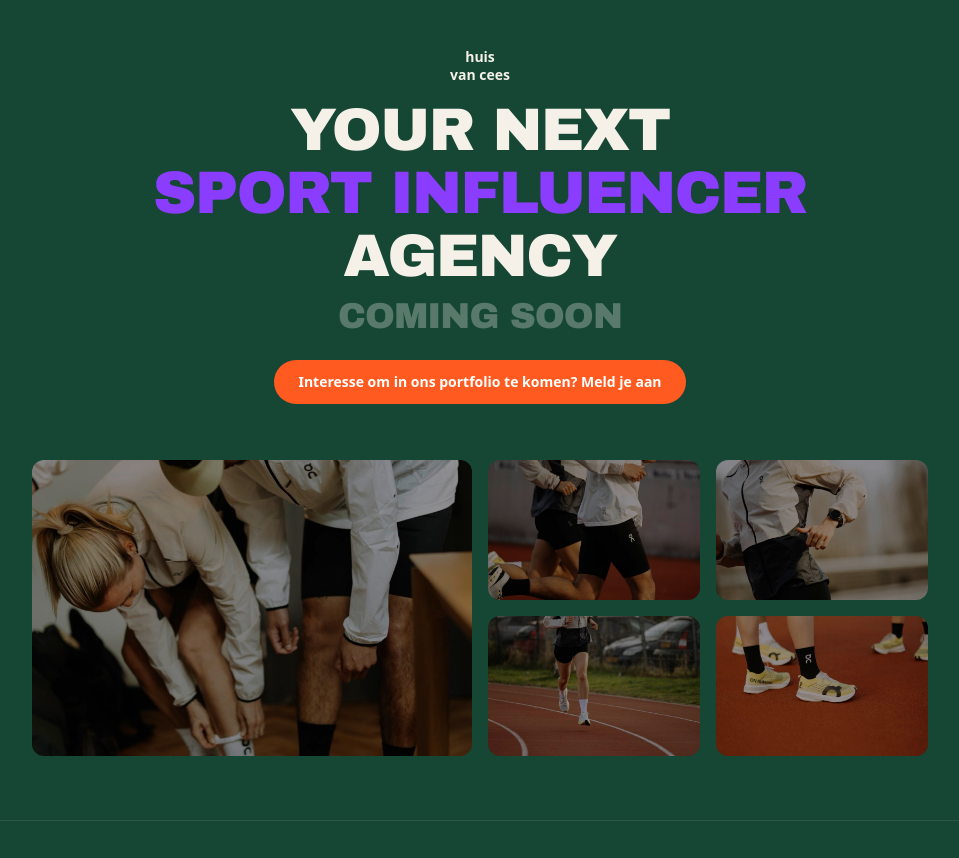
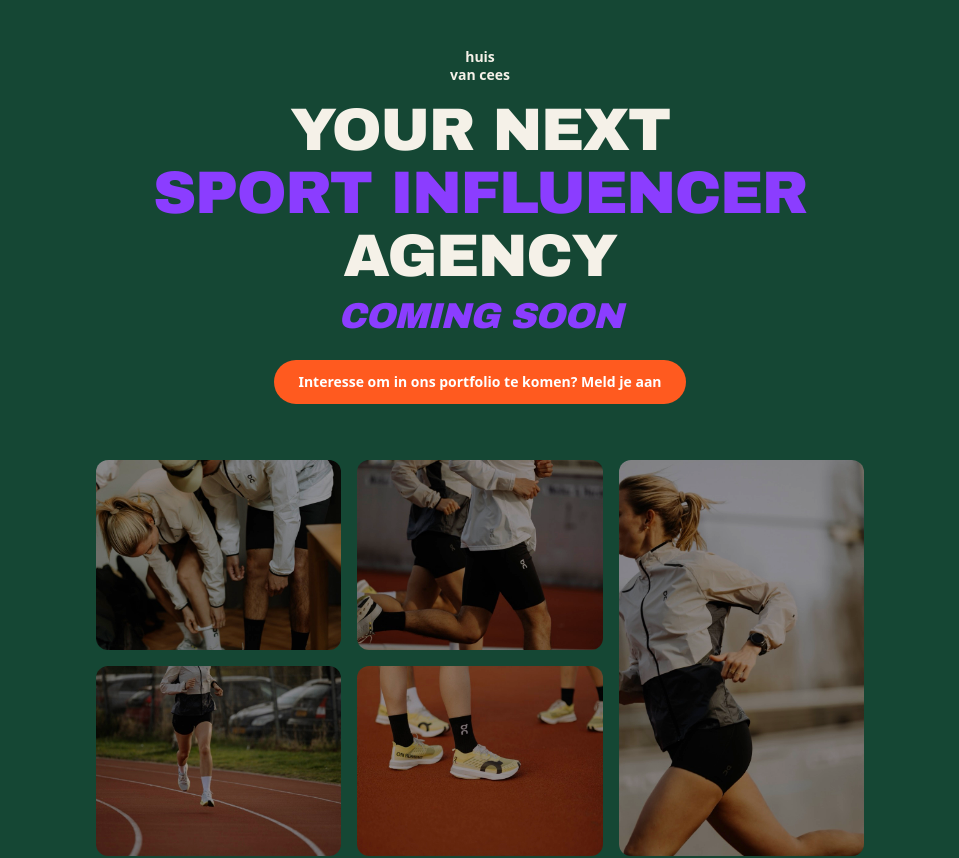
Before and after one commit to charlottetti2026/huis-van-cees, a React (Vite) app: page / in a window 1280 px wide. Shown: the top 858 px of the page, without its empty margins (160-1119 px from the left). Built offline with nearby package versions, Linux system fonts and the light colour scheme.

Commit message:
Mozaïek-layout naar 3-koloms met hoge foto rechts, Coming soon cursief paars

```diff
--- a/src/App.tsx
+++ b/src/App.tsx
@@ -66,7 +66,10 @@ function Hero() {
         <br />
         Agency
       </h1>
-      <p className="font-display mt-2 text-3xl tracking-tight uppercase opacity-30 sm:text-4xl">
+      <p
+        className="font-display mt-2 text-3xl tracking-tight uppercase italic sm:text-4xl"
+        style={{ color: PURPLE }}
+      >
         Coming soon
       </p>
       <button
@@ -94,15 +97,15 @@ const FLY_IN_PHOTOS = [
 
 function FlyInPhotos() {
   const layout = [
-    'col-span-2 row-span-2',
     'col-span-1 row-span-1',
     'col-span-1 row-span-1',
+    'col-span-1 row-span-2',
     'col-span-1 row-span-1',
     'col-span-1 row-span-1',
   ]
 
   return (
-    <div className="mt-14 grid w-full max-w-4xl auto-rows-[110px] grid-cols-4 gap-3 sm:auto-rows-[140px] sm:gap-4">
+    <div className="mt-14 grid w-full max-w-3xl auto-rows-[150px] grid-cols-3 gap-3 sm:auto-rows-[190px] sm:gap-4">
       {FLY_IN_PHOTOS.map((src, i) => (
         <Reveal
           key={src}
```
